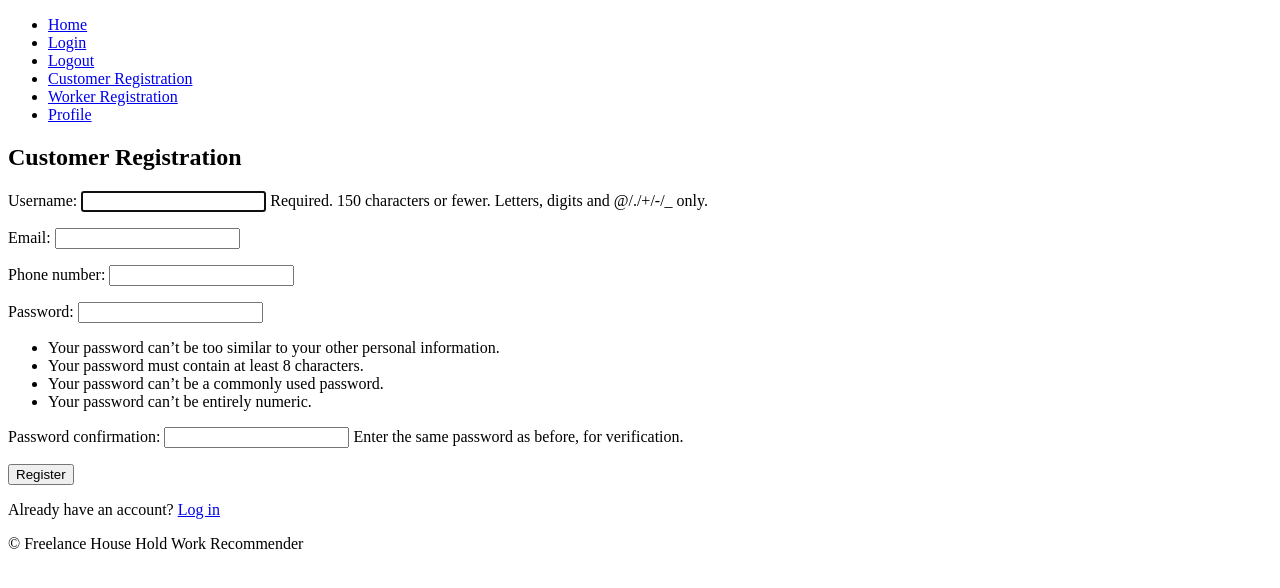
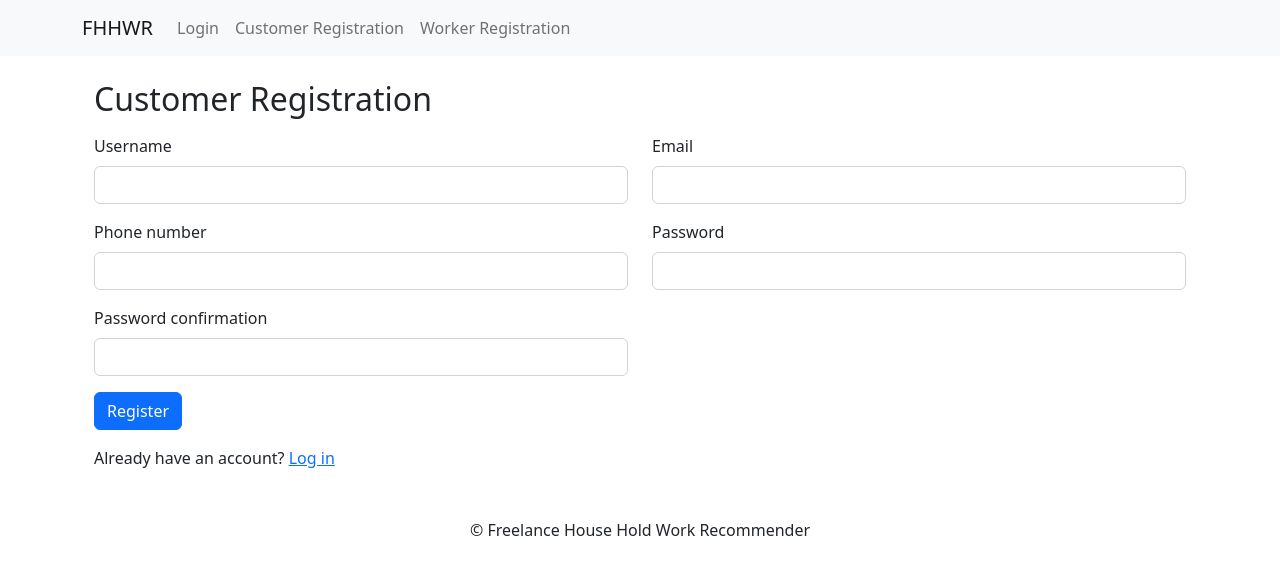
Before and after one commit to dahalsulav/fhhwr, a Django app: page /users/register/customer/ in a window 1280 px wide. Shown: the top 588 px of the page. Run offline with Django 3.2, Linux system fonts and the light colour scheme.

Commit message:
home page UI modified

```diff
--- a/users/forms.py
+++ b/users/forms.py
@@ -75,9 +75,12 @@
         fields = ("location", "profile_picture")
 
     def __init__(self, *args, **kwargs):
-        user = kwargs.pop("instance").user
+        customer = kwargs.pop("instance")
+        user = customer.user
         super(CustomerUpdateForm, self).__init__(*args, **kwargs)
         self.fields["phone_number"].initial = user.phone_number
+        self.fields["location"].initial = customer.location
+        self.fields["profile_picture"].initial = customer.profile_picture
 
     def save(self, commit=True):
         instance = super(CustomerUpdateForm, self).save(commit=False)
--- a/users/templates/users/base.html
+++ b/users/templates/users/base.html
@@ -5,29 +5,50 @@
     <meta charset="UTF-8">
     <meta name="viewport" content="width=device-width, initial-scale=1.0">
     <title>{% block title %}FHHWR{% endblock %}</title>
+    <!-- Bootstrap CSS -->
+    <link href="https://cdn.jsdelivr.net/npm/bootstrap@5.2.3/dist/css/bootstrap.min.css" rel="stylesheet" integrity="sha384-rbsA2VBKQhggwzxH7pPCaAqO46MgnOM80zW1RWuH61DGLwZJEdK2Kadq2F9CUG65" crossorigin="anonymous">
     <!-- {% block extra_css %}{% endblock %} -->
 </head>
 
 <body>
     <header>
-        <nav>
-            <ul>
-                <li><a href="{% url 'users:base' %}">Home</a></li>
-                <li><a href="{% url 'users:login' %}">Login</a></li>
-                <li><a href="{% url 'users:logout' %}">Logout</a></li>
-                <li><a href="{% url 'users:customer_registration' %}">Customer Registration</a></li>
-                <li><a href="{% url 'users:worker_registration' %}">Worker Registration</a></li>
-                <li><a href="{% url 'users:profile' %}">Profile</a></li>
-            </ul>
+        <nav class="navbar navbar-expand-lg navbar-light bg-light">
+            <div class="container">
+                <a class="navbar-brand" href="{% url 'users:base' %}">FHHWR</a>
+                <button class="navbar-toggler" type="button" data-bs-toggle="collapse" data-bs-target="#navbarNav" aria-controls="navbarNav" aria-expanded="false" aria-label="Toggle navigation">
+                    <span class="navbar-toggler-icon"></span>
+                </button>
+                <div class="collapse navbar-collapse" id="navbarNav">
+                    <ul class="navbar-nav">
+                        {% if user.is_authenticated %}
+                        <li class="nav-item"><a class="nav-link" href="{% url 'users:profile' %}">View Profile</a></li>
+                        {% if user.is_customer %}
+                        <li class="nav-item"><a class="nav-link" href="{% url 'users:customer_update' %}">Update Profile</a></li>
+                        <!-- Add customer-specific menu options here -->
+                        {% elif user.is_worker %}
+                        <li class="nav-item"><a class="nav-link" href="{% url 'users:worker_update' %}">Update Profile</a></li>
+                        <!-- Add worker-specific menu options here -->
+                        {% endif %}
+                        <li class="nav-item"><a class="nav-link" href="{% url 'users:logout' %}">Logout</a></li>
+                        {% else %}
+                        <li class="nav-item"><a class="nav-link" href="{% url 'users:login' %}">Login</a></li>
+                        <li class="nav-item"><a class="nav-link" href="{% url 'users:customer_registration' %}">Customer Registration</a></li>
+                        <li class="nav-item"><a class="nav-link" href="{% url 'users:worker_registration' %}">Worker Registration</a></li>
+                        {% endif %}
+                    </ul>
+                </div>
+            </div>
         </nav>
     </header>
-    <main>
+    <main class="container mt-4">
         {% block content %}{% endblock %}
     </main>
-    <footer>
+    <footer class="container mt-5 mb-3 text-center">
         <p>&copy; Freelance House Hold Work Recommender</p>
     </footer>
-    <!-- {% block extra_js %}{% endblock %} -->
+    <!-- Bootstrap JS -->
+    <script src="https://cdn.jsdelivr.net/npm/@popperjs/core@2.11.6/dist/umd/popper.min.js" integrity="sha384-oBqDVmMz9ATKxIep9tiCxS/Z9fNfEXiDAYTujMAeBAsjFuCZSmKbSSUnQlmh/jp3" crossorigin="anonymous"></script>
+    <script src="https://cdn.jsdelivr.net/npm/bootstrap@5.2.3/dist/js/bootstrap.min.js" integrity="sha384-cuYeSxntonz0PPNlHhBs68uyIAVpIIOZZ5JqeqvYYIcEL727kskC66kF92t6Xl2V" crossorigin="anonymous"></script>
 </body>
 
 </html>
--- a/users/templates/users/customer_registration.html
+++ b/users/templates/users/customer_registration.html
@@ -1,10 +1,37 @@
 {% extends "users/base.html" %} {% block content %}
 <div class="container">
-  <h2>Customer Registration</h2>
+  <h2 class="mb-3">Customer Registration</h2>
   <form method="post" enctype="multipart/form-data">
-    {% csrf_token %} {{ form.as_p }}
+    {% csrf_token %}
+    <div class="row">
+      {% for field in form %}
+      <div class="col-12 col-md-6 mb-3">
+        <label for="{{ field.auto_id }}" class="form-label"
+          >{{ field.label }}</label
+        >
+        <input
+          type="{{ field.field.widget.input_type }}"
+          name="{{ field.html_name }}"
+          id="{{ field.auto_id }}"
+          class="form-control {% if field.errors %}is-invalid{% endif %}"
+          {%
+          if
+          field.field.required
+          %}required{%
+          endif
+          %}
+          value="{{ field.value|default:'' }}"
+        />
+        {% if field.errors %}
+        <div class="invalid-feedback">{{ field.errors.0 }}</div>
+        {% endif %}
+      </div>
+      {% endfor %}
+    </div>
     <button type="submit" class="btn btn-primary">Register</button>
   </form>
-  <p>Already have an account? <a href="{% url 'users:login' %}">Log in</a></p>
+  <p class="mt-3">
+    Already have an account? <a href="{% url 'users:login' %}">Log in</a>
+  </p>
 </div>
 {% endblock %}
--- a/users/views.py
+++ b/users/views.py
@@ -72,15 +72,20 @@
     success_url = reverse_lazy("users:profile")
 
     def get_object(self):
-        return self.request.user.customer
+        try:
+            return self.request.user.customer
+        except Customer.DoesNotExist:
+            return None
 
     def get_form_kwargs(self):
         kwargs = super().get_form_kwargs()
         kwargs.update({"instance": self.get_object()})
         return kwargs
 
-
-# users/views.py
+    def form_valid(self, form):
+        print("Customer:", form.instance)
+        print("User:", form.instance.user)
+        return super().form_valid(form)
 
 
 class WorkerRegistrationView(CreateView):
```
Also changed, not shown: users/templates/users/customer_update.html (+51 -9 lines), db.sqlite3, media/profile_pictures/support.png (added), media/profile_pictures/support_UGt2qMS.png (added).
